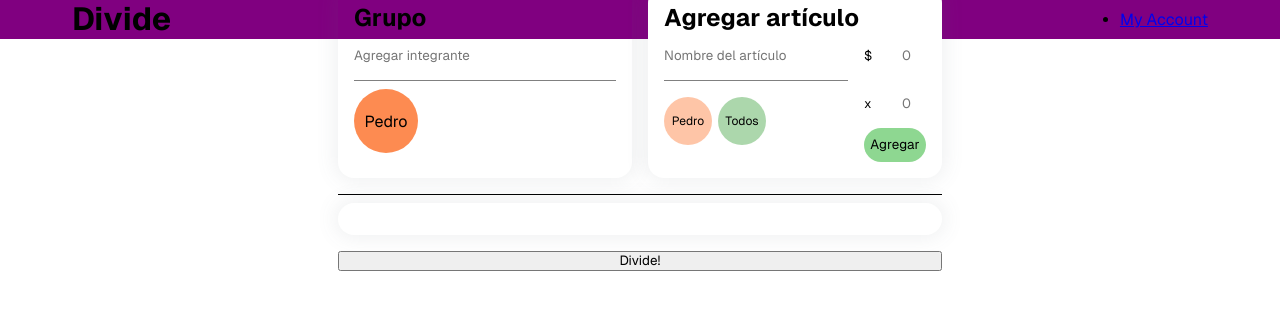
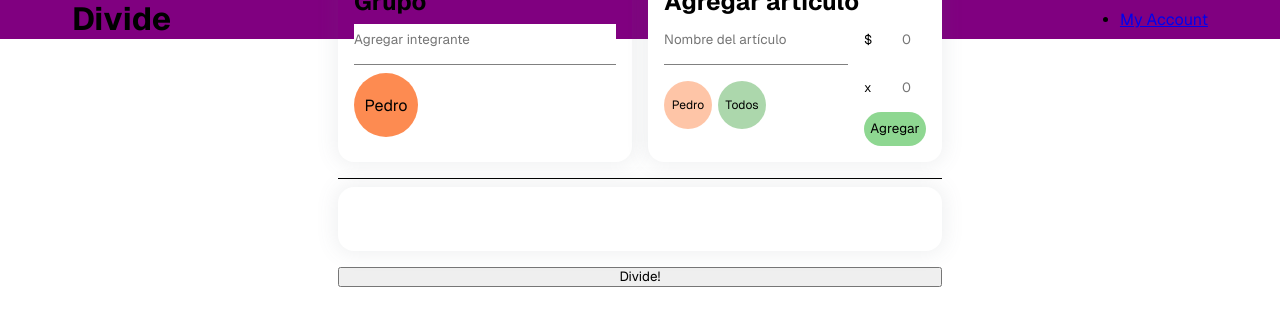
Before and after one commit to soype/divide, a Next.js app: page / in a window 1280 px wide. Shown: the top 326 px of the page. Built offline with nearby package versions, Linux system fonts and the light colour scheme.

Commit message:
Hide bill

```diff
--- a/src/components/Calculator/Bill/Bill.js
+++ b/src/components/Calculator/Bill/Bill.js
@@ -5,7 +5,7 @@ import styles from './Bill.module.scss'
 import BillItem from './BillItem/BillItem'
 import AddBillItem from './AddBillItem/AddBillItem'
 
-const Bill = ({party, items, editItem, removeItem}) => {
+const Bill = ({party, items, editItem, removeItem, hideBill, showBill}) => {
 
     const removeItemHandler = (id) => {
         removeItem(id);
@@ -16,14 +16,20 @@ const Bill = ({party, items, editItem, removeItem}) => {
     }
 
   return (
-    <div className={styles.bill}>
-        {/* <AddBillItem members={party} addItem={addItemHandler} editedItem={editedItem} /> */}
+    <div className={`${styles.bill} ${hideBill ? styles['bill--hide'] : ''}`}>
         <span className={styles.divider}></span>
-        <div className={styles.bill__container}>
-        {items.map((item) => (
-            <BillItem key={item.id} {...item} party={party} removeItem={removeItemHandler} editItem={editItemHandler} />
-        ))}
+        <div className={styles['bill__animator']}>
+            <div className={styles.bill__container}>
+            {items.map((item) => (
+                <BillItem key={item.id} {...item} party={party} removeItem={removeItemHandler} editItem={editItemHandler} />
+            ))}
+            </div>
         </div>
+        {items.length > 1 && <div className={styles['bill__hide-bill']}>
+            <button className={styles['bill__hide-bill__button']} onClick={() => showBill()}>
+                {hideBill ? 'Mostrar cuenta' : 'Esconder cuenta'}
+            </button>
+        </div>}
     </div>
   )
 }
--- a/src/components/Calculator/Bill/Bill.module.scss
+++ b/src/components/Calculator/Bill/Bill.module.scss
@@ -3,6 +3,14 @@
     display: flex;
     flex-direction: column;
     gap: .5rem;
+    position: relative;
+
+    &--hide{
+        .bill__container{
+            height: 120px;
+            overflow: hidden;
+        }
+    }
 
     .divider{
         height: 1px;
@@ -14,8 +22,26 @@
         display: flex;
         flex-direction: column;
         box-shadow: 0 0 20px 3px hsla(212,7%,43%,.1);
-        padding: 1rem;
+        padding: 2rem 1rem;
         border-radius: 1rem;
         gap: 1rem;
+        height: 100%;
+    }
+
+    &__hide-bill{
+        position: absolute;
+        bottom: 0;
+        left: 50%;
+        transform: translateX(-50%);
+        display: flex;
+        flex-direction: column;
+        gap: .5rem;
+        align-items: center;
+        justify-content: center;
+        width: 100%;
+        padding: .5rem;
+        background: linear-gradient(0deg, rgba(43,43,43,.2) 0%, rgba(43,43,43,0) 75%);
+        border-bottom-left-radius: 1rem;
+        border-bottom-right-radius: 1rem;
     }
 }
--- a/src/components/Calculator/Bill/BillItem/BillItem.module.scss
+++ b/src/components/Calculator/Bill/BillItem/BillItem.module.scss
@@ -60,7 +60,7 @@ $button-text: 0.65rem;
   &__buttons {
     flex: 1;
     display: flex;
-    align-items: flex-end;
+    align-items: flex-start;
     gap: 0.5rem;
 
     &__edit {
--- a/src/components/Calculator/Calculator.js
+++ b/src/components/Calculator/Calculator.js
@@ -21,6 +21,7 @@ const Calculator = () => {
   const [items, setItems] = useState([]);
   const [editedItem, setEditedItem] = useState(null);
   const [showResults, setShowResults] = useState(false);
+  const [hideBill, setHideBill] = useState(false);
 
   const addMemberHandler = (name) => {
     let arrayEmpty = true;
@@ -78,14 +79,23 @@ const Calculator = () => {
     setItems(items.filter((item) => item.id !== id));
   };
 
+  const showBillHandler = () => {
+    setHideBill(!hideBill);
+  }
+
+  const showResultsHandler = () => {
+    setShowResults(true);
+    setHideBill(false);
+  }
+
   return (
     <div className={styles.calculator}>
       <div className={styles.calculator__controls}>
         <Party party={party} addMemberHandler={addMemberHandler} removeMemberHandler={removeMemberHandler} />
         <AddBillItem members={party} addItem={addItemHandler} editedItem={editedItem} />
       </div>
-      <Bill party={party} items={items} removeItem={removeItemHandler} editItem={editItemHandler} />
-      <button className={styles.calculator__button} onClick={() => setShowResults(true)} >Divide!</button>
+      <Bill party={party} items={items} removeItem={removeItemHandler} editItem={editItemHandler} hideBill={hideBill} showBill={showBillHandler} />
+      <button className={styles.calculator__button} onClick={showResultsHandler} >Divide!</button>
       {showResults && <Result items={items} members={party} />}
     </div>
   );
--- a/src/components/Calculator/Calculator.module.scss
+++ b/src/components/Calculator/Calculator.module.scss
@@ -14,5 +14,9 @@
         display: flex;
         flex-direction: row;
         gap: 1rem;
+
+        @media all and (max-width: 768px){
+            flex-direction: column;
+        }
     }
 }
--- a/src/components/Calculator/Result/Result.js
+++ b/src/components/Calculator/Result/Result.js
@@ -41,7 +41,7 @@ const Result = ({ items, members }) => {
 
   return (
     <div className={styles.result}>
-      <h2>Total a pagar: {formatNumber(totalBill)}</h2>
+      <h2>Total a pagar: $ {formatNumber(totalBill)}</h2>
       <div className={styles.result__members}>
         {parsedMembers.map((member) => (
           <div className={styles.result__member} key={member.id}>
```
